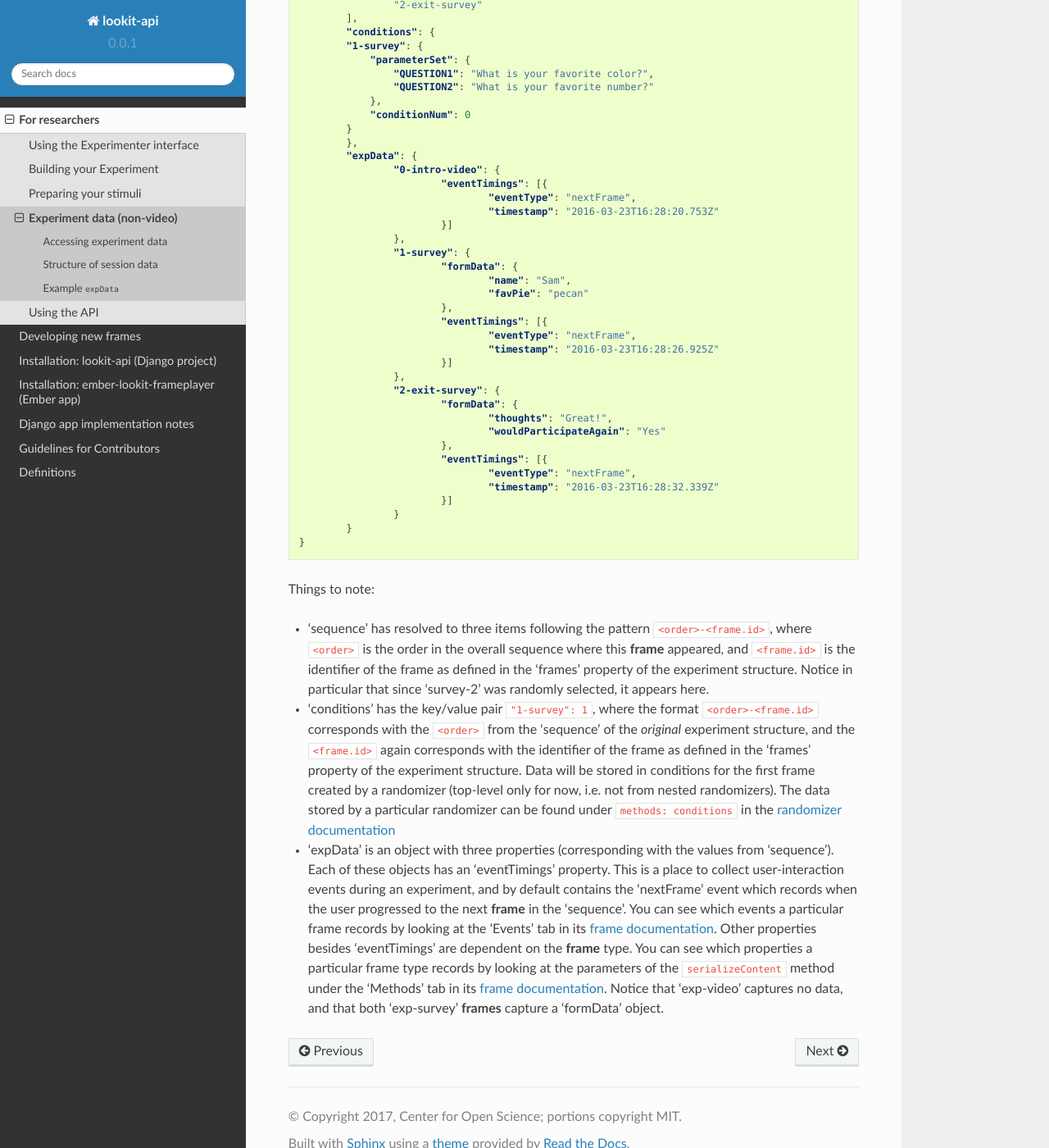
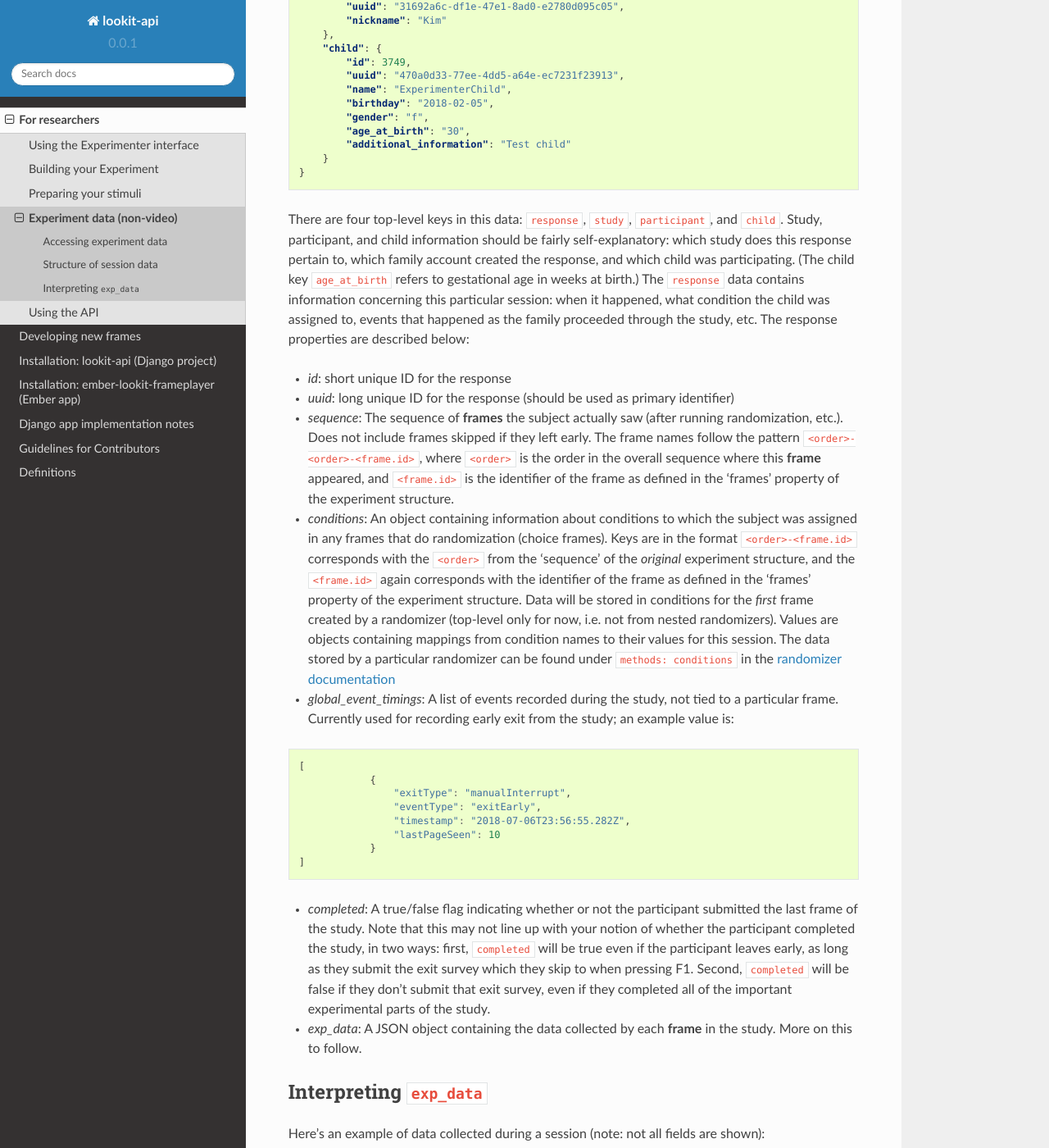
Before and after one commit to lookit/lookit-api, a Sphinx documentation site: the page built from docs/source/experimentdata.md, in a window 1280 px wide and 1400 px high, scrolled down 2546 px. Shown: the whole window at 82% size. Built offline with Sphinx 7.4.7 and the Read the Docs theme 2.0.0, drawn with Linux system fonts in a browser that asks for light colours; some of the changed text lies outside the part shown.

Commit message:
correct info about experiment data, add note about snakeCased frame data fields

````diff
--- a/docs/source/experimentdata.md
+++ b/docs/source/experimentdata.md
@@ -10,98 +10,165 @@ A researcher with edit permissions for a particular study can download session d
 ### Structure of session data
 
 The data saved when a subject participates in a study varies based on how that experiment
-is defined. The general structure for this **session** data is:
+is defined. For concreteness, let's start by looking at an example of the data you can download about a single session. (The `eventTimings` objects have been shortened to show just a single event.)
 
 ```json
 {
-    "type": "object",
-    "properties": {
-        "profileId": {
-            "type": "string",
-            "pattern": "\w+\.\w+"
-        },
-        "experimentId": {
-            "type": "string",
-            "pattern": "\w+"
-        },
-        "experimentVersion": {
-            "type": "string"
-        },
-        "completed": {
-            "type": "boolean"
-        },
-        "sequence": {
-            "type": "array",
-            "items": {
-                "type": "string"
+    "response": {
+        "id": 1190,
+        "uuid": "d96b3ba5-6806-4c09-86e2-77456163eb5a",
+        "sequence": [
+            "0-0-video-config",
+            "1-1-video-consent",
+            "2-2-instructions",
+            "3-3-mood-survey",
+            "4-4-pref-phys-videos",
+            "5-5-exit-survey"
+        ],
+        "conditions": {
+            "4-pref-phys-videos": {
+                "showStay": 18,
+                "startType": 21
             }
         },
-        "conditions": {
-            "type": "object"
+        "exp_data": {
+            "3-3-mood-survey": {
+                "active": "4",
+                "rested": "1",
+                "healthy": "2",
+                "eventTimings": [
+                    {
+                        "eventType": "exp-mood-questionnaire:nextFrame",
+                        "timestamp": "2018-07-06T23:56:06.459Z"
+                    }
+                ]
+            },
+            "0-0-video-config": {
+                "eventTimings": [
+                    {
+                        "pipeId": "",
+                        "videoId": "videoStream_0f620873-2847-4eeb-9854-df7898934c17_0-video-config_d96b3ba5-6806-4c09-86e2-77456163eb5a_1530921299537_405",
+                        "eventType": "exp-video-config:recorderReady",
+                        "timestamp": "2018-07-06T23:54:59.548Z",
+                        "streamTime": null
+                    }
+                ]
+            },
+            "2-2-instructions": {
+                "eventTimings": [
+                    {
+                        "eventType": "exp-physics-intro:nextFrame",
+                        "timestamp": "2018-07-06T23:55:53.530Z"
+                    }
+                ]
+            },
+            "1-1-video-consent": {
+                "videoId": "videoStream_0f620873-2847-4eeb-9854-df7898934c17_1-video-consent_d96b3ba5-6806-4c09-86e2-77456163eb5a_1530921346557_292",
+                "videoList": [
+                    "videoStream_0f620873-2847-4eeb-9854-df7898934c17_1-video-consent_d96b3ba5-6806-4c09-86e2-77456163eb5a_1530921346557_292"
+                ],
+                "eventTimings": [
+                    {
+                        "pipeId": "",
+                        "videoId": "videoStream_0f620873-2847-4eeb-9854-df7898934c17_1-video-consent_d96b3ba5-6806-4c09-86e2-77456163eb5a_1530921346557_292",
+                        "eventType": "exp-video-consent:recorderReady",
+                        "timestamp": "2018-07-06T23:55:46.558Z",
+                        "streamTime": 0
+                    }
+                ]
+            },
+            "5-5-exit-survey": {
+                "feedback": "",
+                "birthDate": "2018-07-03T04:00:00.000Z",
+                "useOfMedia": "private",
+                "withdrawal": false,
+                "eventTimings": [
+                    {
+                        "eventType": "exp-exit-survey:nextFrame",
+                        "timestamp": "2018-07-06T23:57:02.201Z"
+                    }
+                ],
+                "databraryShare": "no"
+            },
+            "4-4-pref-phys-videos": {
+                "videoId": "videoStream_0f620873-2847-4eeb-9854-df7898934c17_4-pref-phys-videos_d96b3ba5-6806-4c09-86e2-77456163eb5a_1530921371545_923",
+                "videoList": [
+                    "videoStream_0f620873-2847-4eeb-9854-df7898934c17_4-pref-phys-videos_d96b3ba5-6806-4c09-86e2-77456163eb5a_1530921371545_923"
+                ],
+                "videosShown": [
+                    "https://s3.amazonaws.com/lookitcontents/exp-physics-final/stimuli/stay/webm/sbs_stay_near_mostly-on_book_c2_green_NN.webm",
+                    "https://s3.amazonaws.com/lookitcontents/exp-physics-final/stimuli/stay/webm/sbs_stay_mostly-on_near_book_c2_green_NN.webm"
+                ],
+                "eventTimings": [
+                    {
+                        "pipeId": "",
+                        "videoId": "videoStream_0f620873-2847-4eeb-9854-df7898934c17_4-pref-phys-videos_d96b3ba5-6806-4c09-86e2-77456163eb5a_1530921371545_923",
+                        "eventType": "exp-video-physics:recorderReady",
+                        "timestamp": "2018-07-06T23:56:11.549Z",
+                        "streamTime": 0
+                    }
+                ]
+            }
         },
-        "expData": {
-            "type": "object"
-        },
-        "feedback": {
-            "$oneOf": [{
-                "type": "string"
-            }, null]
-        },
-        "hasReadFeedback": {
-            "$oneOf": [{
-                "type": "boolean"
-            }, null]
-        },
-        "globalEventTimings": {
-            "type": "array",
-            "items": {
-                "type": "object"
-            }
-        }
+        "global_event_timings": [],
+        "completed": true
     },
-    "required": [
-        "profileId",
-        "experimentId",
-        "experimentVersion",
-        "completed",
-        "sequence",
-        "expData"
-    ]
+    "study": {
+        "id": 12,
+        "uuid": "0f620873-2847-4eeb-9854-df7898934c17"
+    },
+    "participant": {
+        "id": 3047,
+        "uuid": "31692a6c-df1e-47e1-8ad0-e2780d095c05",
+        "nickname": "Kim"
+    },
+    "child": {
+        "id": 3749,
+        "uuid": "470a0d33-77ee-4dd5-a64e-ec7231f23913",
+        "name": "ExperimenterChild",
+        "birthday": "2018-02-05",
+        "gender": "f",
+        "age_at_birth": "30",
+        "additional_information": "Test child"
+    }
 }
 ```
 
-These properties are described below:
+There are four top-level keys in this data: `response`, `study`, `participant`, and `child`. Study, participant, and child information should be fairly self-explanatory: which study does this response pertain to, which family account created the response, and which child was participating. (The child key `age_at_birth` refers to gestational age in weeks at birth.) The ``response`` data contains information concerning this particular session: when it happened, what condition the child was assigned to, events that happened as the family proceeded through the study, etc. The response properties are described below:
 
-- *profileId*: This unique identifier of the participant. This field follows the form: `<account.id>.<profile.id>`, where `<account.id>` is the unique identifier of the associated account, and `<profile.id>` is the unique identifier of the profile active during this particular session (e.g. the participating child). Account data is stored in a separate database, and includes demographic survey data and the list of profiles associated with the account.
-- *experimentId*: The unique identifier of the study the subject participated in.
-- *experimentVersion*: The unique identifier of the version of the study the subject participated in. TODO: more on JamDB, versioning
-- *completed*: A true/false flag indicating whether or not the subject completed the study.
-- *sequence*: The sequence of **frames** the subject actually saw (after running randomization, etc.)
-- *conditions*: For randomizers, this records what condition the subject was assigned
-- *expData*: A JSON object containing the data collected by each **frame** in the study. More on this to follow.
-- *feedback*: Some researchers may have a need to leave some session-specific feedback for a subject; this is shown to the participant in their 'completed studies' view.
-- *hasReadFeedback*: A true/false flag to indicate whether or not the given feedback has been read.
-- *globalEventTimings*: A list of events recorded during the study, not tied to a particular frame. Currently used for recording early exit from the study; an example value is
+- *id*: short unique ID for the response
+- *uuid*: long unique ID for the response (should be used as primary identifier)
+- *sequence*: The sequence of **frames** the subject actually saw (after running randomization, etc.). Does not include frames skipped if they left early. The frame names follow the pattern `<order>-<order>-<frame.id>`, where `<order>` is the order in
+  the overall sequence where this **frame** appeared, and `<frame.id>` is the identifier of the frame as defined in the 'frames' property of the experiment structure.
+- *conditions*: An object containing information about conditions to which the subject was assigned in any frames that do randomization (choice frames). Keys are in the format `<order>-<frame.id>` corresponds
+  with the `<order>` from the 'sequence' of the *original* experiment structure, and the `<frame.id>` again corresponds
+  with the identifier of the frame as defined in
+  the 'frames' property of the experiment structure. Data will be stored in conditions for the *first* frame created by a randomizer (top-level only for now, i.e. not from nested randomizers). Values are objects containing mappings from condition names to their values for this session. The data stored by a particular randomizer can be found under `methods: conditions` in the [randomizer documentation](http://lookit.github.io/exp-addons/modules/randomizers.html)
+- *global_event_timings*: A list of events recorded during the study, not tied to a particular frame. Currently used for recording early exit from the study; an example value is:
+```js
+[
+            {
+                "exitType": "manualInterrupt",
+                "eventType": "exitEarly",
+                "timestamp": "2018-07-06T23:56:55.282Z",
+                "lastPageSeen": 10
+            }
+]
+```
+- *completed*: A true/false flag indicating whether or not the participant submitted the last frame of the study. Note that this may not line up with your notion of whether the participant completed the study, in two ways: first, `completed` will be true even if the participant leaves early, as long as they submit the exit survey which they skip to when pressing F1. Second, `completed` will be false if they don't submit that exit survey, even if they completed all of the important experimental parts of the study.
+- *exp_data*: A JSON object containing the data collected by each **frame** in the study. More on this to follow.
 
-```json
-    {
-        "exitType": "browserNavigationAttempt",
-        "eventType": "exitEarly",
-        "lastPageSeen": 0,
-        "timestamp": "2016-11-28T20:00:13.677Z"
-    }
-```
 
-### Example `expData`
+### Interpreting `exp_data`
 
 Here's an example of data collected during a session (note: not all fields are shown):
 
 ```json
 {
 	"sequence": [
-		"0-intro-video",
-		"1-survey",
-		"2-exit-survey"
+		"0-0-intro-video",
+		"1-1-survey",
+		"2-2-exit-survey"
 	],
 	"conditions": {
         "1-survey": {
@@ -112,14 +179,14 @@ Here's an example of data collected during a session (note: not all fields are s
             "conditionNum": 0
         }
 	},
-	"expData": {
-		"0-intro-video": {
+	"exp_data": {
+		"0-0-intro-video": {
 			"eventTimings": [{
 				"eventType": "nextFrame",
 				"timestamp": "2016-03-23T16:28:20.753Z"
 			}]
 		},
-		"1-survey": {
+		"1-1-survey": {
 			"formData": {
 				"name": "Sam",
 				"favPie": "pecan"
@@ -143,15 +210,8 @@ Here's an example of data collected during a session (note: not all fields are s
 }
 ```
 
-Things to note:
-- 'sequence' has resolved to three items following the pattern `<order>-<frame.id>`, where `<order>` is the order in
-  the overall sequence where this **frame** appeared, and `<frame.id>` is the identifier of the frame as defined in
-  the 'frames' property of the experiment structure. Notice in particular that since 'survey-2' was randomly selected,
-  it appears here.
-- 'conditions' has the key/value pair `"1-survey": 1`, where the format `<order>-<frame.id>` corresponds
-  with the `<order>` from the 'sequence' of the *original* experiment structure, and the `<frame.id>` again corresponds
-  with the identifier of the frame as defined in
-  the 'frames' property of the experiment structure. Data will be stored in conditions for the first frame created by a randomizer (top-level only for now, i.e. not from nested randomizers). The data stored by a particular randomizer can be found under `methods: conditions` in the [randomizer documentation](http://lookit.github.io/exp-addons/modules/randomizers.html)
-- 'expData' is an object with three properties (corresponding with the values from 'sequence'). Each of these objects has an 'eventTimings' property. This is a place to collect user-interaction events during an experiment, and by default contains the 'nextFrame' event which records when the
-  user progressed to the next **frame** in the 'sequence'. You can see which events a particular frame records by looking at the 'Events' tab in its [frame documentation](http://lookit.github.io/exp-addons/modules/frames.html). Other properties besides 'eventTimings' are dependent on
-  the **frame** type. You can see which properties a particular frame type records by looking at the parameters of the `serializeContent` method under the 'Methods' tab in its [frame documentation](http://lookit.github.io/exp-addons/modules/frames.html).  Notice that 'exp-video' captures no data, and that both 'exp-survey' **frames** capture a 'formData' object.
+`exp_data` is an object with three keys that correspond with the frame names from 'sequence'. Each of the associated values has an `eventTimings` property. This is a place to collect user-interaction events during an experiment, and by default contains the 'nextFrame' event which records when the
+  user progressed to the next **frame** in the 'sequence'. You can see which events a particular frame records by looking at the 'Events' tab in its [frame documentation](http://lookit.github.io/exp-addons/modules/frames.html). Events recorded by a frame that does video recording will include additional information, for instance to indicate when relative to the video stream this event happened.
+
+The other properties besides 'eventTimings' are dependent on
+the **frame** type. You can see which other properties a particular frame type records by looking at the parameters of the `serializeContent` method under the 'Methods' tab in its [frame documentation](http://lookit.github.io/exp-addons/modules/frames.html).
--- a/docs/source/frames.md
+++ b/docs/source/frames.md
@@ -138,6 +138,8 @@ which is composed of:
 If you want to save the value of a configuration variables, you can reference it in both parameters *and* data.
 For example, this can be useful if your experiment randomly chooses some frame behavior when it loads for the user, and
 you want to save and track what value was chosen.
+
+It is important that any fields you define in `data` be named in camelCase: they can be all lowercase or they can be writtenLikeThis, but they should not start with capital letters or include underscores. This is because the fields from the Ember app will be converted to snake\_case for storage in the Postgres database, and may be converted back if another frame in Ember uses values from past sessions. We are fine if we go `fieldName` -> `field_name` -> `fieldName`, but anything else gets dicey! (Note to future developers: some conversations about this decision are available if this becomes a point of concern.)
 
 #### Building out the Example
 
````
Also changed, not shown: other parts of docs/source/experimentdata.md (+1 -1 lines), docs/source/mixins.md (deleted, +0 -19 lines).
